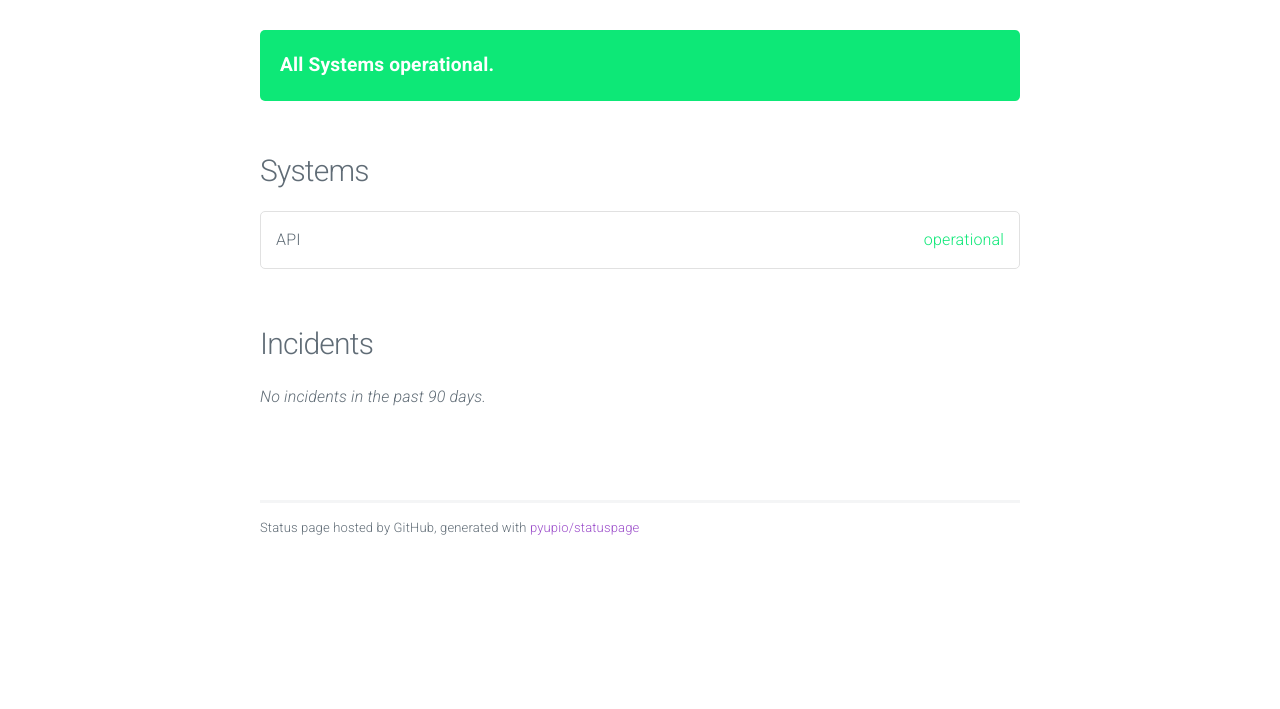
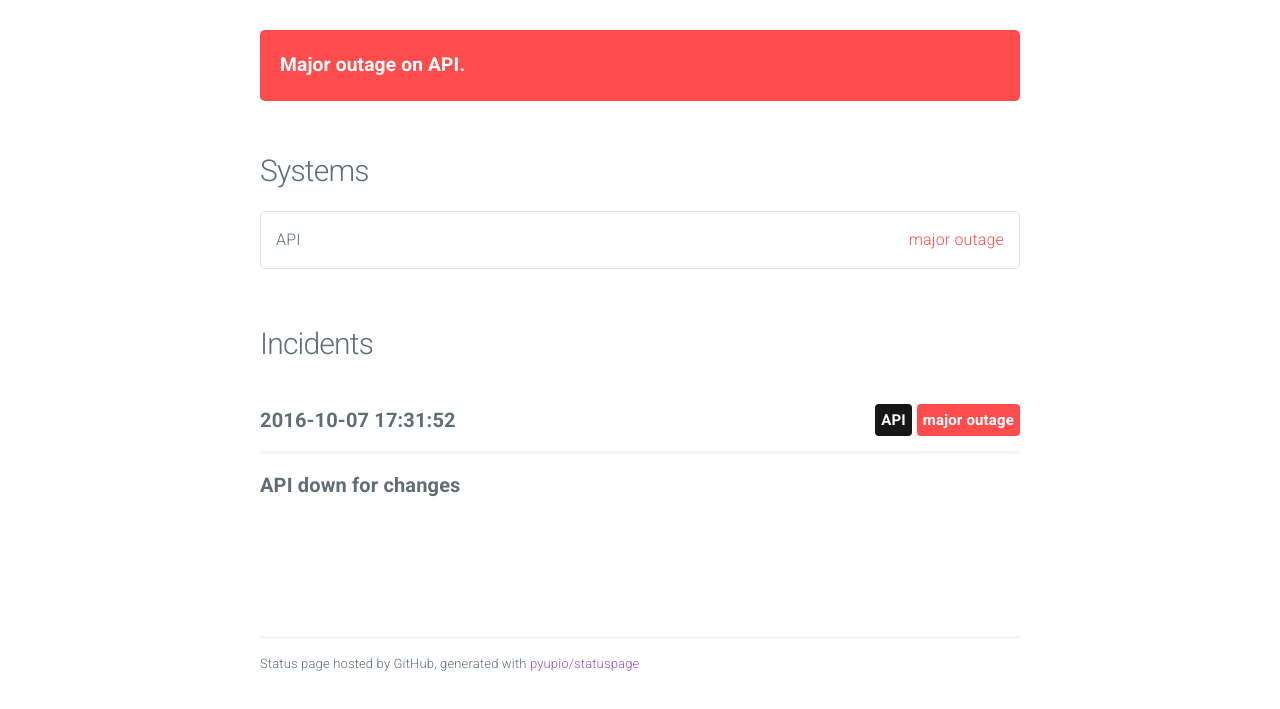
Before and after one commit to sckott/usdaplantsapistatus, a plain HTML site: page index.html in a window 1280 px wide. Shown: the part 55-764 px from the top of the page. Drawn offline with nearby package versions, Linux system fonts and the light colour scheme.

Commit message:
update index

```diff
--- a/index.html
+++ b/index.html
@@ -31,23 +31,41 @@
 
 			<section class="container" id="main">
 
-					<div class="panel operational">
-						All Systems operational.
+
+					<div class="panel major outage">
+						Major outage on API.
 					</div>
+
 
 
 				<h4>Systems</h4>
 				<ul class="systems">
 
 					<li>
-						API <span class="status operational">operational</span>
+						API <span class="status major outage">major outage</span>
 					</li>
 
 				</ul>
 
 				<h4>Incidents</h4>
 
-					<em>No incidents in the past 90 days.</em>
+
+					<div class="incident">
+						<span class="date">2016-10-07 17:31:52</span>
+
+
+							<span class="label major outage float-right">major outage</span>
+
+
+							<span class="label system float-right">API</span>
+
+						<hr/>
+
+						<span class="title">API down for changes</span>
+						<p></p>
+
+					</div>
+
 
 			</section>
 
```
